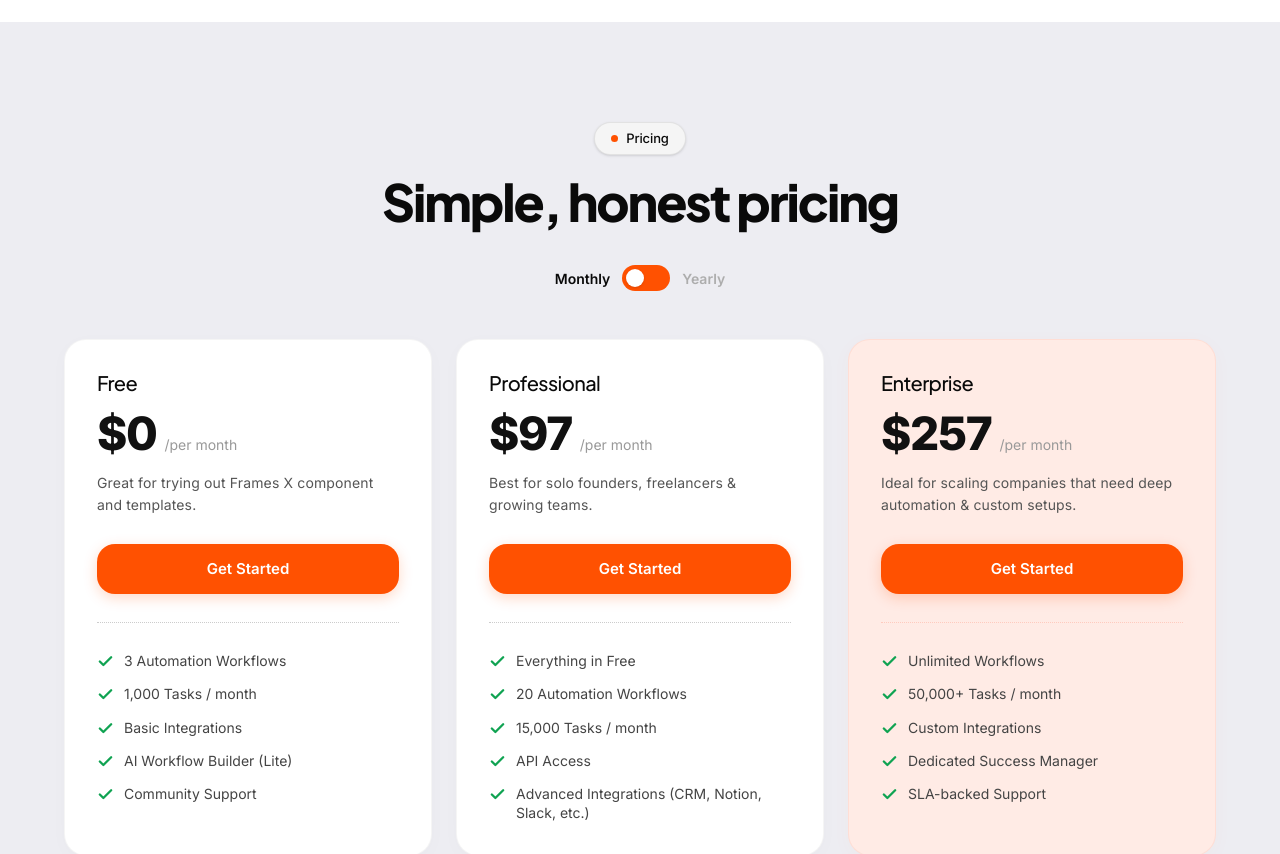
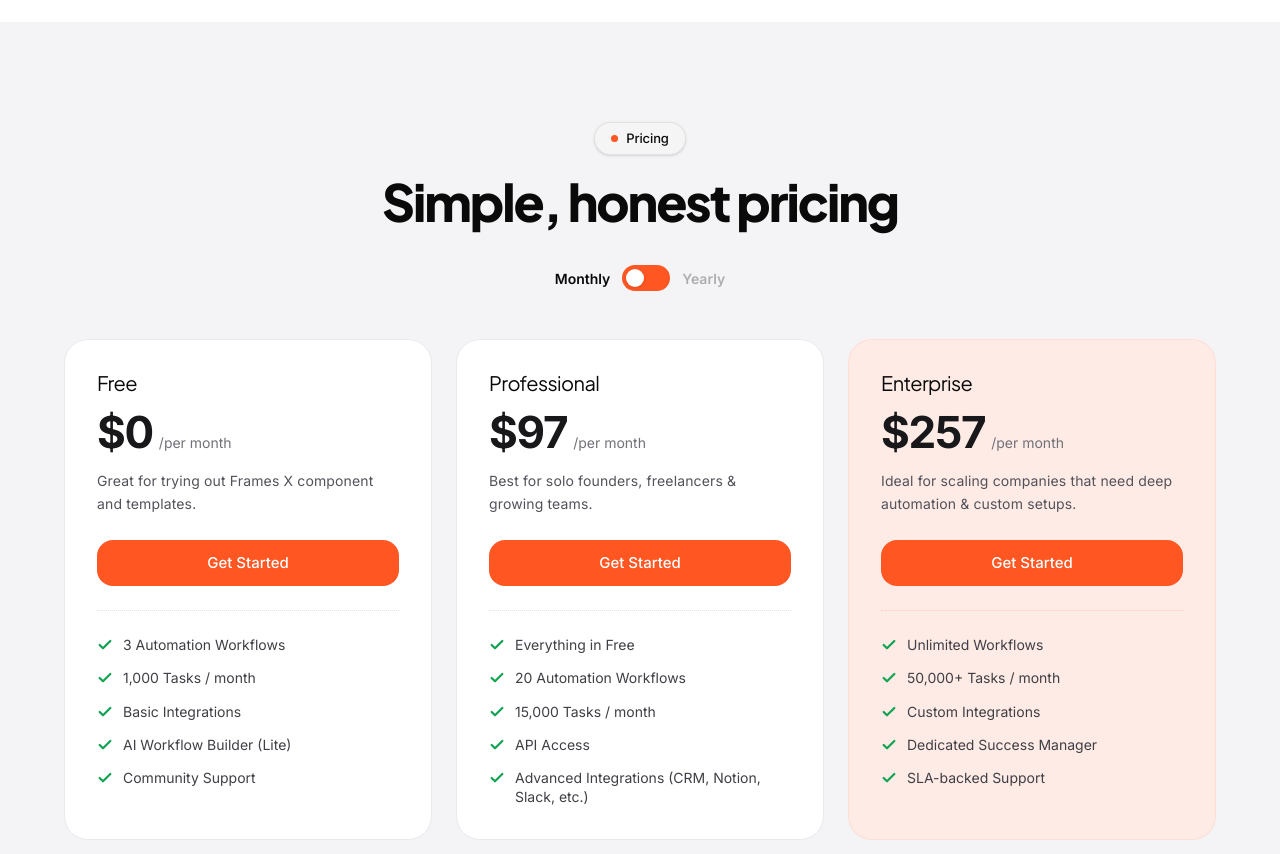
Before and after one commit to abhishekreal7/buyerwatch, a Next.js app: page / in a window 1280 px wide. Shown: the part 7520-8374 px from the top of the page. Built offline with nearby package versions, Linux system fonts and the light colour scheme.

Commit message:
fix(pricing): 100% exact match with SAASET Framer template Image 2

```diff
--- a/src/app/page.tsx
+++ b/src/app/page.tsx
@@ -1239,10 +1239,10 @@ export default function LandingPage() {
         </Section>
 
         {/* ━ ━ ━ ━  section separator: PRICING ━ ━ ━ ━  */}
-        <Section id="pricing" className="bg-[#EDEDF2] pt-[100px] pb-[100px]">
+        <Section id="pricing" className="bg-[#F4F4F6] pt-[100px] pb-[100px]">
           <div className="max-w-[1200px] mx-auto px-[24px]">
             <motion.div variants={fadeUp} className="text-center mb-[36px]">
-              <SectionBadge color="#FF5101" text="Pricing" />
+              <SectionBadge color="#FF5622" text="Pricing" />
               <h2 style={{ fontFamily: 'var(--font-jakarta), var(--font-inter), sans-serif', fontWeight: 800, fontSize: 'clamp(34px, 4vw, 52px)', letterSpacing: '-0.04em', lineHeight: 1.05, color: '#0A0A0A' }}>
                 Simple, honest pricing
               </h2>
@@ -1251,7 +1251,7 @@ export default function LandingPage() {
             {/* Toggle */}
             <motion.div variants={fadeUp} className="flex items-center justify-center gap-3 mb-12">
               <span style={{ fontFamily: 'var(--font-inter)', fontSize: '14px', fontWeight: 600, color: !isYearly ? '#0A0A0A' : '#ADADAD' }}>Monthly</span>
-              <button onClick={() => setIsYearly(!isYearly)} className="w-[48px] h-[26px] rounded-full relative transition-colors duration-200 cursor-pointer bg-[#FF5101]" aria-label="Toggle yearly billing">
+              <button onClick={() => setIsYearly(!isYearly)} className="w-[48px] h-[26px] rounded-full relative transition-colors duration-200 cursor-pointer bg-[#FF5622]" aria-label="Toggle yearly billing">
                 <motion.div
                   className="w-[18px] h-[18px] bg-white rounded-full absolute top-[4px] shadow-sm"
                   animate={{ x: isYearly ? 26 : 4 }}
@@ -1266,7 +1266,7 @@ export default function LandingPage() {
                     animate={{ opacity: 1, scale: 1 }}
                     exit={{ opacity: 0, scale: 0.85 }}
                     transition={springs.snappy}
-                    className="bg-[#FFE3D8] text-[#FF5101] text-[11px] font-[800] px-3 py-1 rounded-full tracking-[0.02em] uppercase"
+                    className="bg-[#FFE3D8] text-[#FF5622] text-[11px] font-[800] px-3 py-1 rounded-full tracking-[0.02em] uppercase"
                   >
                     Save 20%
                   </motion.span>
@@ -1278,31 +1278,31 @@ export default function LandingPage() {
               {/* Free Card */}
               <motion.div
                 variants={fadeUp}
-                whileHover={{ y: -4 }}
+                whileHover={{ y: -3 }}
                 transition={springs.snappy}
-                className="bg-white rounded-[22px] border border-black/[0.04] p-8 flex flex-col justify-between shadow-[0_4px_20px_rgba(0,0,0,0.02)] hover:shadow-[0_12px_32px_rgba(0,0,0,0.05)] transition-all duration-300"
+                className="bg-white rounded-[24px] border border-[#EAEAEC] p-8 flex flex-col justify-between"
               >
                 <div>
-                  <h3 className="font-sans font-medium text-[20px] tracking-tight text-[#111111] mb-4">
+                  <h3 className="font-sans font-normal text-[20px] tracking-tight text-[#18181B] mb-4">
                     Free
                   </h3>
                   <div className="flex items-baseline mb-4">
-                    <span className="font-sans font-extrabold text-[46px] tracking-[-0.03em] leading-none text-[#111111]">
+                    <span className="font-sans font-bold text-[44px] tracking-[-0.03em] leading-none text-[#18181B]">
                       $0
                     </span>
-                    <span className="font-sans text-[14px] text-[#999999] ml-2 font-normal">
+                    <span className="font-sans text-[14px] text-[#71717A] ml-1.5 font-normal">
                       /per month
                     </span>
                   </div>
-                  <p className="font-sans text-[14px] text-[#555555] font-normal mb-7 leading-[1.55] min-h-[42px]">
+                  <p className="font-sans text-[14px] text-[#52525B] font-normal mb-6 leading-relaxed min-h-[40px]">
                     Great for trying out Frames X component and templates.
                   </p>
 
-                  <Link href="/signup" className="w-full bg-[#FF5101] hover:bg-[#E04400] text-white text-[15px] font-[600] text-center py-3.5 rounded-[18px] transition-all duration-150 shadow-[0_4px_14px_rgba(255,81,1,0.22)] block mb-7">
+                  <Link href="/signup" className="w-full bg-[#FF5622] hover:bg-[#E64A19] text-white text-[15px] font-medium text-center py-3 rounded-[16px] transition-all duration-150 block mb-6">
                     Get Started
                   </Link>
 
-                  <div className="w-full border-t border-dotted border-[#CCCCCC] mb-7" />
+                  <div className="w-full border-t border-dotted border-[#E2E2E6] mb-6" />
 
                   <div className="flex flex-col gap-3.5">
                     {[
@@ -1313,10 +1313,10 @@ export default function LandingPage() {
                       'Community Support'
                     ].map((f) => (
                       <div key={f} className="flex items-start gap-2.5 text-left">
-                        <svg className="w-[17px] h-[17px] shrink-0 mt-0.5" viewBox="0 0 16 16" fill="none">
+                        <svg className="w-[16px] h-[16px] shrink-0 mt-0.5" viewBox="0 0 16 16" fill="none">
                           <path d="M13.3332 4L5.99984 11.3333L2.6665 8" stroke="#10A352" strokeWidth="2.2" strokeLinecap="round" strokeLinejoin="round" />
                         </svg>
-                        <span className="font-sans text-[14px] text-[#444444] font-normal leading-snug">{f}</span>
+                        <span className="font-sans text-[14px] text-[#3F3F46] font-normal leading-snug">{f}</span>
                       </div>
                     ))}
                   </div>
@@ -1326,31 +1326,31 @@ export default function LandingPage() {
               {/* Professional Card */}
               <motion.div
                 variants={fadeUp}
-                whileHover={{ y: -4 }}
+                whileHover={{ y: -3 }}
                 transition={springs.snappy}
-                className="bg-white rounded-[22px] border border-black/[0.04] p-8 flex flex-col justify-between shadow-[0_4px_20px_rgba(0,0,0,0.02)] hover:shadow-[0_12px_32px_rgba(0,0,0,0.05)] transition-all duration-300"
+                className="bg-white rounded-[24px] border border-[#EAEAEC] p-8 flex flex-col justify-between"
               >
                 <div>
-                  <h3 className="font-sans font-medium text-[20px] tracking-tight text-[#111111] mb-4">
+                  <h3 className="font-sans font-normal text-[20px] tracking-tight text-[#18181B] mb-4">
                     Professional
                   </h3>
                   <div className="flex items-baseline mb-4">
-                    <span className="font-sans font-extrabold text-[46px] tracking-[-0.03em] leading-none text-[#111111]">
+                    <span className="font-sans font-bold text-[44px] tracking-[-0.03em] leading-none text-[#18181B]">
                       ${isYearly ? '79' : '97'}
                     </span>
-                    <span className="font-sans text-[14px] text-[#999999] ml-2 font-normal">
+                    <span className="font-sans text-[14px] text-[#71717A] ml-1.5 font-normal">
                       /per month
                     </span>
                   </div>
-                  <p className="font-sans text-[14px] text-[#555555] font-normal mb-7 leading-[1.55] min-h-[42px]">
+                  <p className="font-sans text-[14px] text-[#52525B] font-normal mb-6 leading-relaxed min-h-[40px]">
                     Best for solo founders, freelancers & growing teams.
                   </p>
 
-                  <Link href="/signup" className="w-full bg-[#FF5101] hover:bg-[#E04400] text-white text-[15px] font-[600] text-center py-3.5 rounded-[18px] transition-all duration-150 shadow-[0_4px_14px_rgba(255,81,1,0.22)] block mb-7">
+                  <Link href="/signup" className="w-full bg-[#FF5622] hover:bg-[#E64A19] text-white text-[15px] font-medium text-center py-3 rounded-[16px] transition-all duration-150 block mb-6">
                     Get Started
                   </Link>
 
-                  <div className="w-full border-t border-dotted border-[#CCCCCC] mb-7" />
+                  <div className="w-full border-t border-dotted border-[#E2E2E6] mb-6" />
 
                   <div className="flex flex-col gap-3.5">
                     {[
@@ -1361,10 +1361,10 @@ export default function LandingPage() {
                       'Advanced Integrations (CRM, Notion, Slack, etc.)'
                     ].map((f) => (
                       <div key={f} className="flex items-start gap-2.5 text-left">
-                        <svg className="w-[17px] h-[17px] shrink-0 mt-0.5" viewBox="0 0 16 16" fill="none">
+                        <svg className="w-[16px] h-[16px] shrink-0 mt-0.5" viewBox="0 0 16 16" fill="none">
                           <path d="M13.3332 4L5.99984 11.3333L2.6665 8" stroke="#10A352" strokeWidth="2.2" strokeLinecap="round" strokeLinejoin="round" />
                         </svg>
-                        <span className="font-sans text-[14px] text-[#444444] font-normal leading-snug">{f}</span>
+                        <span className="font-sans text-[14px] text-[#3F3F46] font-normal leading-snug">{f}</span>
                       </div>
                     ))}
                   </div>
@@ -1374,31 +1374,31 @@ export default function LandingPage() {
               {/* Enterprise Card */}
               <motion.div
                 variants={fadeUp}
-                whileHover={{ y: -4 }}
+                whileHover={{ y: -3 }}
                 transition={springs.snappy}
-                className="bg-[#FFEBE5] rounded-[22px] border border-[#FF6B4A]/10 p-8 flex flex-col justify-between shadow-[0_4px_20px_rgba(255,107,74,0.03)] hover:shadow-[0_12px_32px_rgba(255,107,74,0.06)] transition-all duration-300"
+                className="bg-[#FFEBE5] rounded-[24px] border border-[#FF6B4A]/10 p-8 flex flex-col justify-between"
               >
                 <div>
-                  <h3 className="font-sans font-medium text-[20px] tracking-tight text-[#FF6B4A] mb-4">
+                  <h3 className="font-sans font-normal text-[20px] tracking-tight text-[#FF6B4A] mb-4">
                     Enterprise
                   </h3>
                   <div className="flex items-baseline mb-4">
-                    <span className="font-sans font-extrabold text-[46px] tracking-[-0.03em] leading-none text-[#111111]">
+                    <span className="font-sans font-bold text-[44px] tracking-[-0.03em] leading-none text-[#18181B]">
                       ${isYearly ? '209' : '257'}
                     </span>
-                    <span className="font-sans text-[14px] text-[#999999] ml-2 font-normal">
+                    <span className="font-sans text-[14px] text-[#71717A] ml-1.5 font-normal">
                       /per month
                     </span>
                   </div>
-                  <p className="font-sans text-[14px] text-[#555555] font-normal mb-7 leading-[1.55] min-h-[42px]">
+                  <p className="font-sans text-[14px] text-[#52525B] font-normal mb-6 leading-relaxed min-h-[40px]">
                     Ideal for scaling companies that need deep automation & custom setups.
                   </p>
 
-                  <Link href="/signup" className="w-full bg-[#FF5101] hover:bg-[#E04400] text-white text-[15px] font-[600] text-center py-3.5 rounded-[18px] transition-all duration-150 shadow-[0_4px_14px_rgba(255,81,1,0.22)] block mb-7">
+                  <Link href="/signup" className="w-full bg-[#FF5622] hover:bg-[#E64A19] text-white text-[15px] font-medium text-center py-3 rounded-[16px] transition-all duration-150 block mb-6">
                     Get Started
                   </Link>
 
-                  <div className="w-full border-t border-dotted border-[#FF6B4A]/25 mb-7" />
+                  <div className="w-full border-t border-dotted border-[#FF6B4A]/25 mb-6" />
 
                   <div className="flex flex-col gap-3.5">
                     {[
@@ -1409,10 +1409,10 @@ export default function LandingPage() {
                       'SLA-backed Support'
                     ].map((f) => (
                       <div key={f} className="flex items-start gap-2.5 text-left">
-                        <svg className="w-[17px] h-[17px] shrink-0 mt-0.5" viewBox="0 0 16 16" fill="none">
+                        <svg className="w-[16px] h-[16px] shrink-0 mt-0.5" viewBox="0 0 16 16" fill="none">
                           <path d="M13.3332 4L5.99984 11.3333L2.6665 8" stroke="#10A352" strokeWidth="2.2" strokeLinecap="round" strokeLinejoin="round" />
                         </svg>
-                        <span className="font-sans text-[14px] text-[#444444] font-normal leading-snug">{f}</span>
+                        <span className="font-sans text-[14px] text-[#3F3F46] font-normal leading-snug">{f}</span>
                       </div>
                     ))}
                   </div>
```
